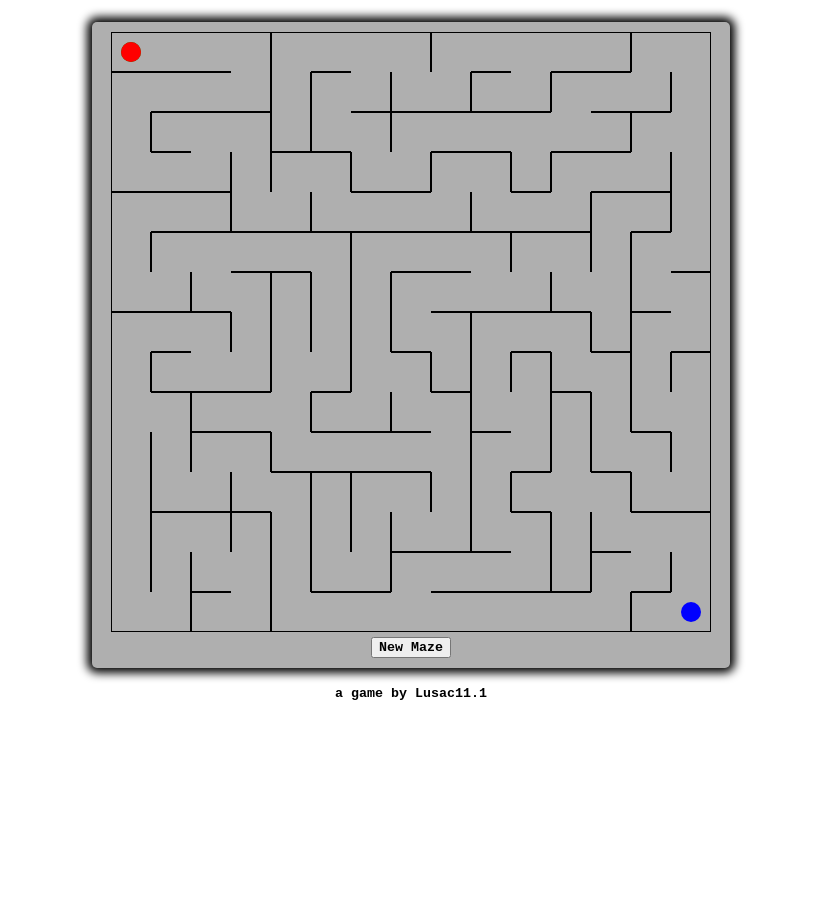
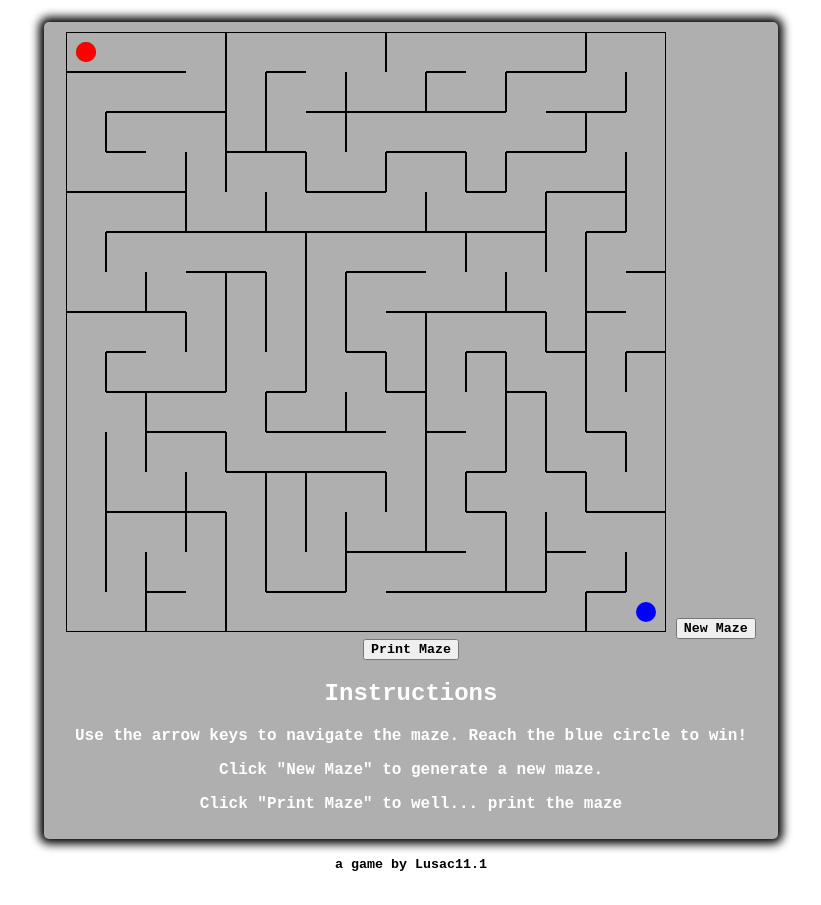
Before and after one commit to lusac111/Mazes, a plain HTML site: page index.html in a window 1280 px wide. Shown: the part 154-1059 px from the top of the page, without its empty margins (229-1050 px from the left). Before the commit the page ends 888 px from the top, so only its background shows below. Drawn offline with Linux system fonts and the light colour scheme.

Commit message:
Add print maze functionality and update instructions in HTML

```diff
--- a/game.js
+++ b/game.js
@@ -2,6 +2,7 @@
 const mazeCanvas = document.getElementById("mazeDisplayHTML");
 const ctx = mazeCanvas.getContext("2d");
 const newMazeButton = document.getElementById("newMazeButtonHTML");
+const printMazeButton = document.getElementById("printMazeButtonHTML");
 
 // maze grid configuration
 var mazeSize = 15;
@@ -153,6 +154,10 @@ newMazeButton.addEventListener("click", () => {
     drawMaze(mazeGrid, cellSize);
 });
 
+// Add event listener to print the maze
+printMazeButton.addEventListener("click", () => {
+    window.print();
+});
 // Add event listener for player movement
 document.addEventListener("keydown", (e) => {
     const cell = mazeGrid[playerY][playerX];
--- a/index.html
+++ b/index.html
@@ -15,11 +15,17 @@
         <div class="container">
             <canvas id="mazeDisplayHTML" width="300" height="300"></canvas>
             <button id="newMazeButtonHTML"class="btn">New Maze</button>
+            <button id="printMazeButtonHTML"class="btn">Print Maze</button>
+            <div id="instructions">
+                <h2>Instructions</h2>
+                <p>Use the arrow keys to navigate the maze. Reach the blue circle to win!</p>
+                <p>Click "New Maze" to generate a new maze.</p>
+                <p>Click "Print Maze" to well... print the maze</p
+            </div>
         </div>
     </main>
     <footer>
         <small>
-            <!-- <a href="http://www.freepik.com">background designed by 0melapics / Freepik</a> -->
              a game by Lusac11.1
         </small>
     </footer>
```
